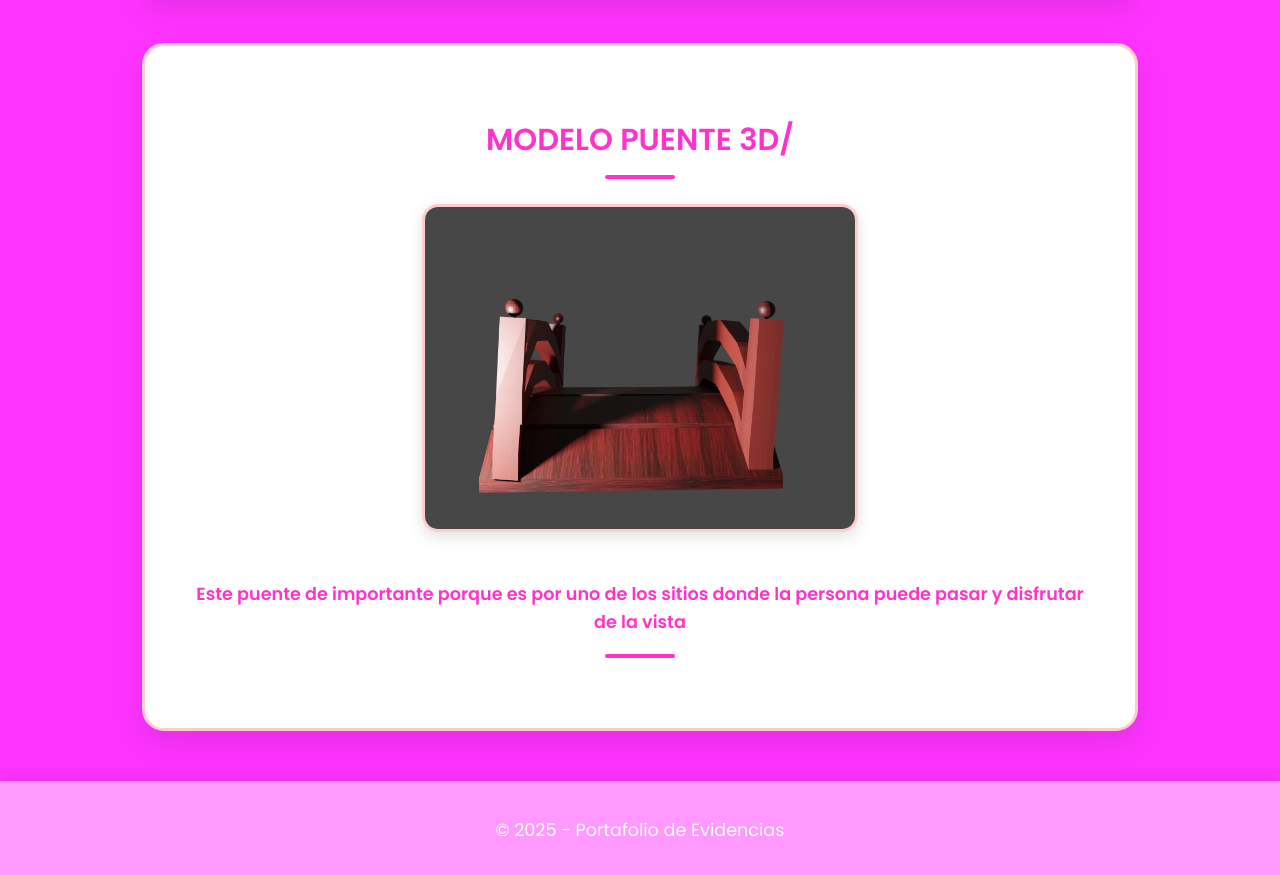
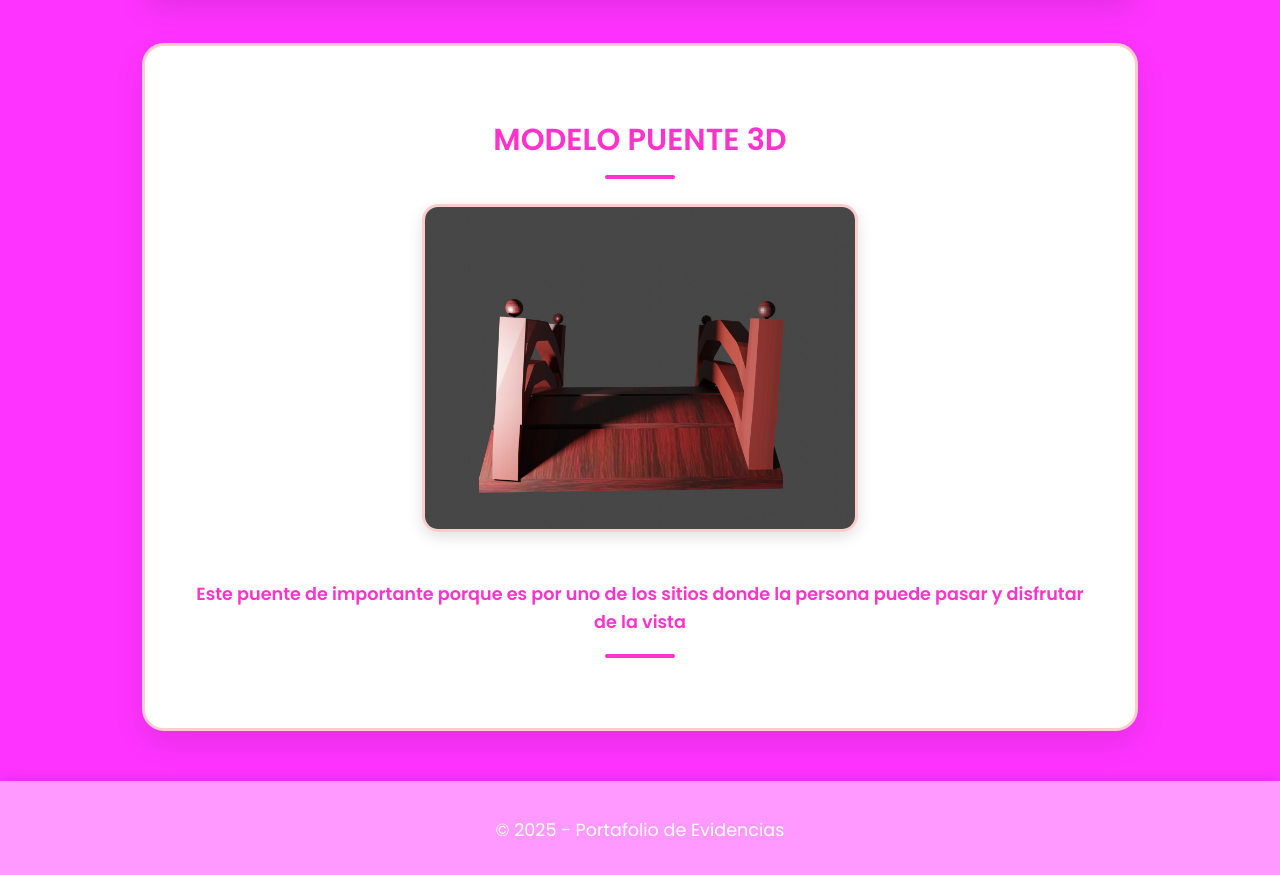
Before and after one commit to Kevingaram/portafolio, a plain HTML site: page mundos.html in a window 1280 px wide. Shown: the part 2884-3759 px from the top of the page. Drawn offline with Linux system fonts and the light colour scheme.

Commit message:
Update mundos.html

```diff
--- a/mundos.html
+++ b/mundos.html
@@ -55,7 +55,7 @@
     </section>
 
    <section>
-        <h2>MODELO PUENTE 3D/<h2>
+        <h2>MODELO PUENTE 3D<h2>
     <img src="img/puente.jpeg" alt="zorrita">
 
         <p>
```
